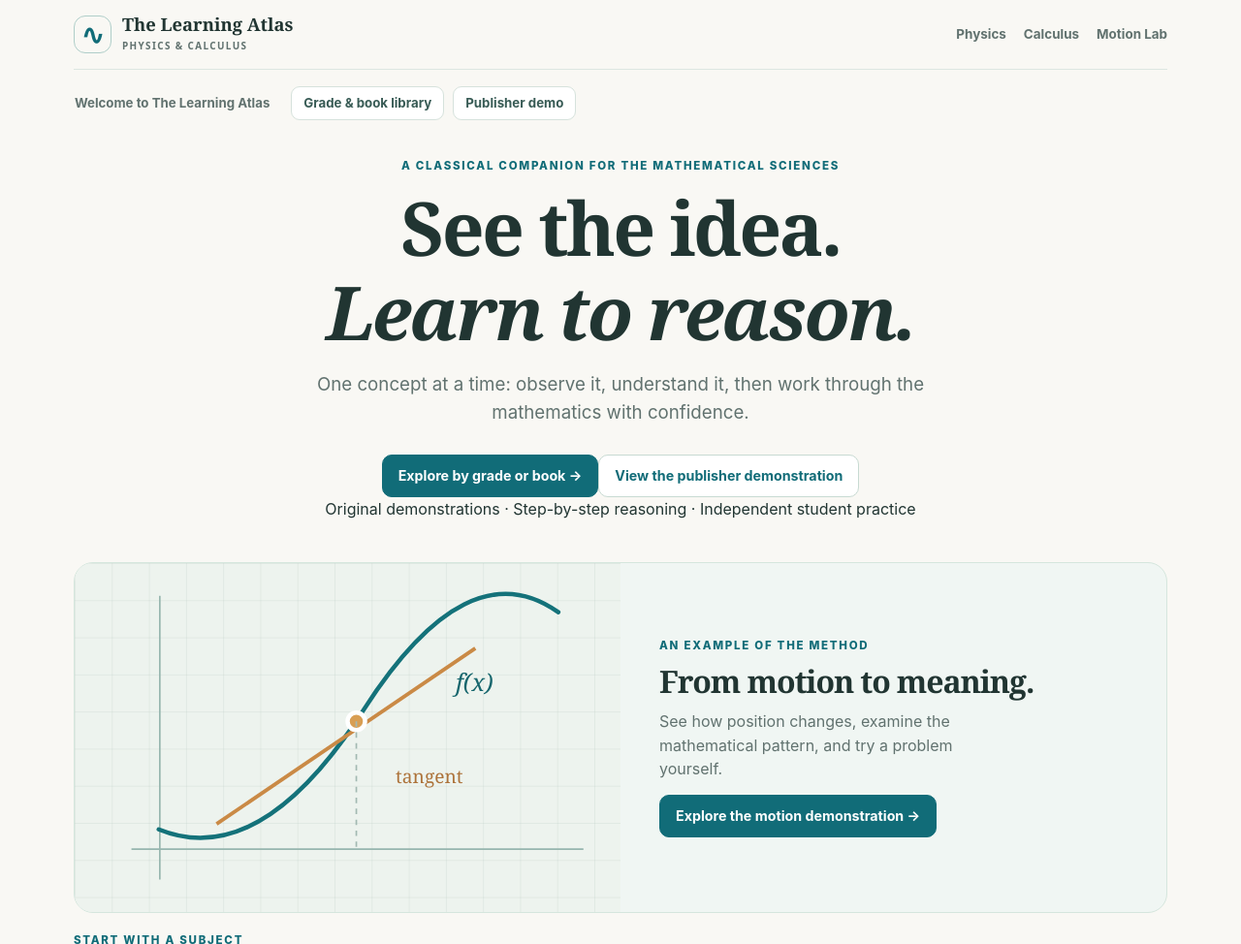
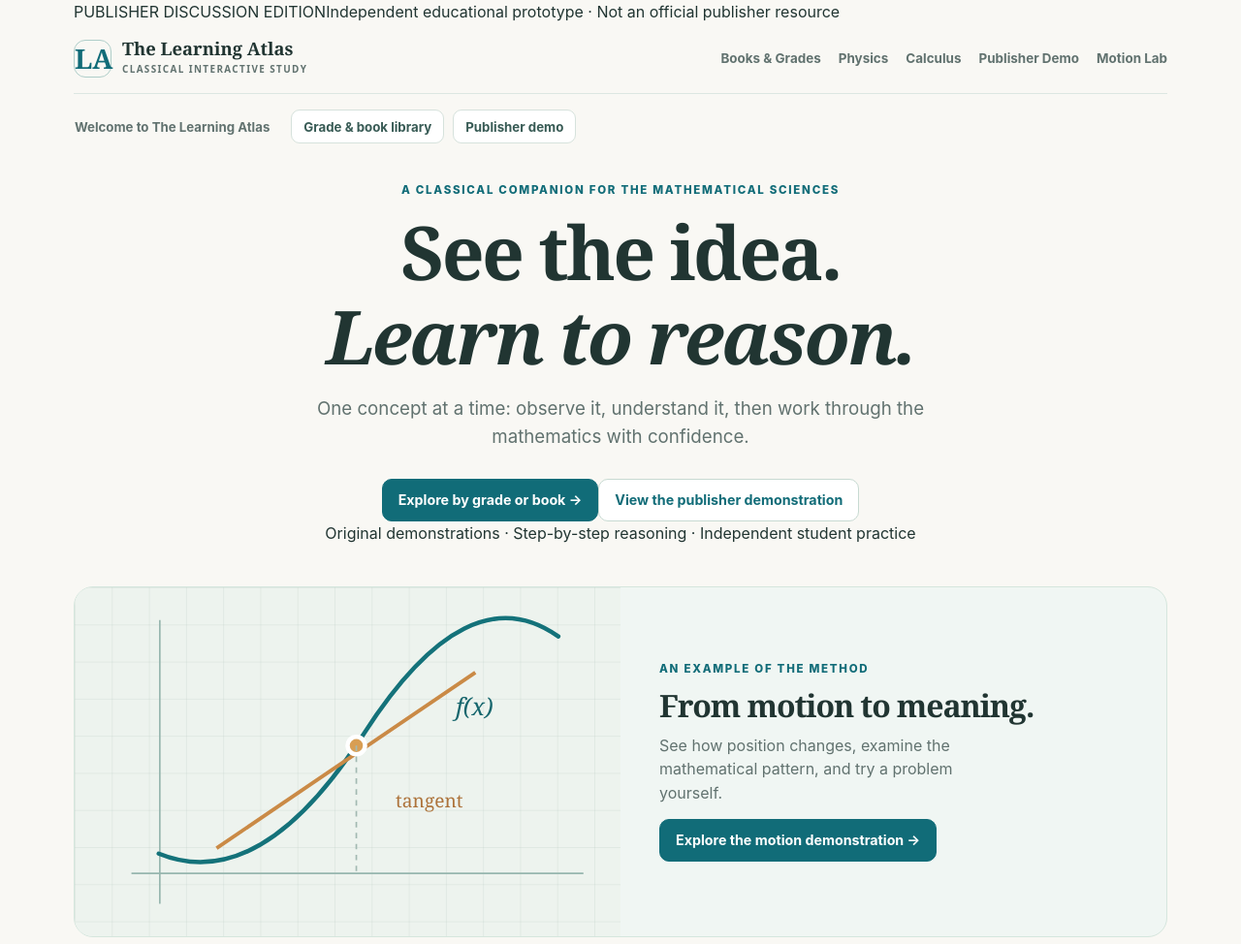
Before and after one commit to antmhernandez/Interactive-Academy, a plain HTML site: page index.html in a window 1280 px wide. Shown: the top 974 px of the page at 97% size. Drawn offline with Linux system fonts and the light colour scheme.

Commit message:
Present independent classical publisher demo with clear book navigation and affiliation disclosure

```diff
--- a/index.html
+++ b/index.html
@@ -3,26 +3,27 @@
 <head>
   <meta charset="utf-8">
   <meta name="viewport" content="width=device-width, initial-scale=1, viewport-fit=cover">
-  <meta name="theme-color" content="#f7f6f0">
-  <meta name="description" content="Learn physics and calculus through clear explanations, interactive diagrams, and worked examples.">
-  <meta property="og:title" content="The Learning Atlas | Interactive Physics & Calculus">
+  <meta name="theme-color" content="#f7f3e9">
+  <meta name="description" content="A classical-inspired interactive study companion for physics and calculus, organized by concepts and textbook pathways.">
+  <meta property="og:title" content="The Learning Atlas | Classical Interactive Study">
   <meta property="og:description" content="See the idea. Understand the why. Try it yourself.">
-  <title>The Learning Atlas | Interactive Physics & Calculus</title>
+  <title>The Learning Atlas | Classical Interactive Study</title>
   <link rel="stylesheet" href="styles.css">
   <script src="app.js" defer></script>
 </head>
 <body>
   <a class="skip" href="#main">Skip to the lessons</a>
   <div class="shell">
+    <div class="edition-strip"><span>PUBLISHER DISCUSSION EDITION</span><span>Independent educational prototype · Not an official publisher resource</span></div>
     <header class="topbar">
-      <a class="logo" href="#home"><span class="brand-mark">∿</span><span>The Learning Atlas<small>PHYSICS &amp; CALCULUS</small></span></a>
+      <a class="logo" href="#home"><span class="brand-mark" aria-hidden="true">LA</span><span>The Learning Atlas<small>CLASSICAL INTERACTIVE STUDY</small></span></a>
       <button class="menu-btn" id="menu-btn" aria-label="Toggle navigation" aria-expanded="false">☰</button>
       <nav class="nav" id="nav" aria-label="Main navigation">
-        <a href="#physics">Physics</a><a href="#calculus">Calculus</a><a href="lab/motion.html">Motion Lab</a>
+        <a href="#books">Books &amp; Grades</a><a href="#physics">Physics</a><a href="#calculus">Calculus</a><a href="#showcase">Publisher Demo</a><a href="lab/motion.html">Motion Lab</a>
       </nav>
     </header>
     <main id="main" tabindex="-1"><p>Loading lessons…</p></main>
-    <footer class="footer"><span>The Learning Atlas · Original educational prototype</span><a href="#about">About the project</a></footer>
+    <footer class="footer"><span>The Learning Atlas · Independent educational concept · Not affiliated with or endorsed by Memoria Press</span><div><a href="#books">Browse Books</a><a href="#showcase">Demo Overview</a><a href="#about">About</a></div></footer>
   </div>
 </body>
 </html>
```
